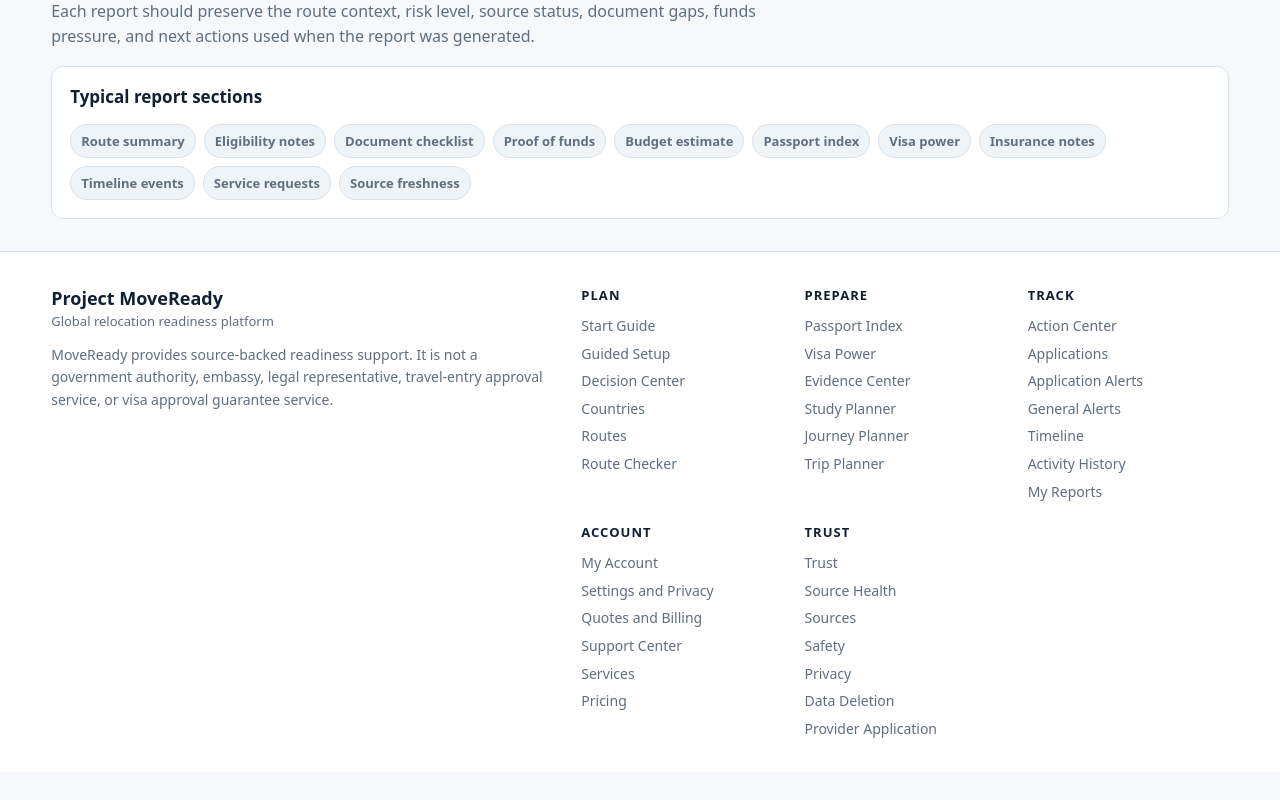
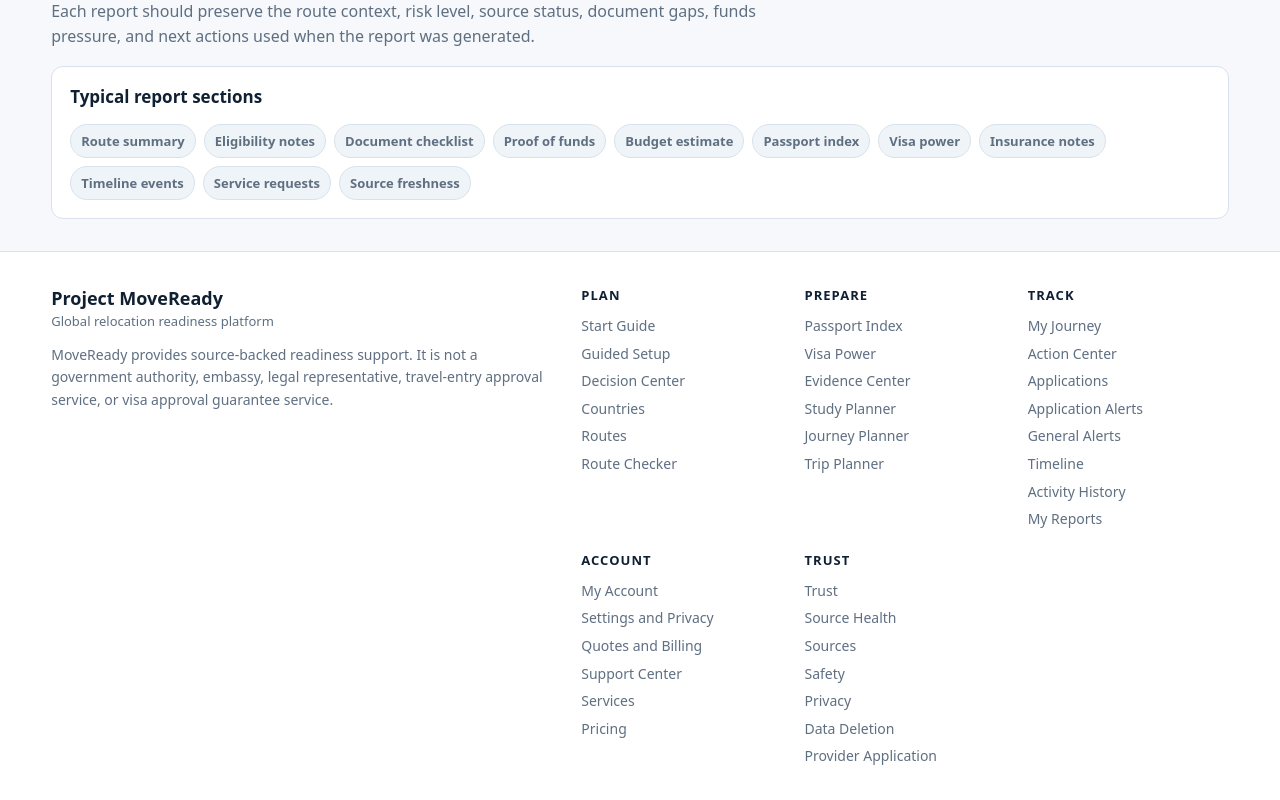
Before and after one commit to SirBM201/SirBM201-moveready-frontend, a Next.js app: page / in a window 1280 px wide. Shown: the part 3142-3942 px from the top of the page. Before the commit the page ends 3914 px from the top, so only its background shows below. Built offline with nearby package versions, Linux system fonts and the light colour scheme; no server answers.

Commit message:
Add My Journey to account navigation

```diff
--- a/components/SiteFooter.tsx
+++ b/components/SiteFooter.tsx
@@ -24,6 +24,7 @@ const footerGroups = [
   {
     title: "Track",
     links: [
+      { label: "My Journey", href: "/my-journey" },
       { label: "Action Center", href: "/action-center" },
       { label: "Applications", href: "/applications" },
       { label: "Application Alerts", href: "/application-alerts" },
```
